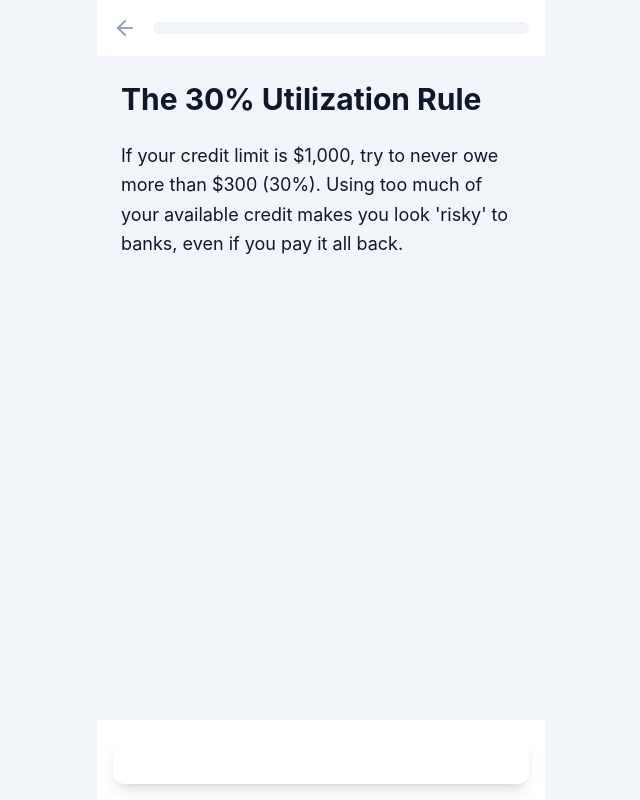
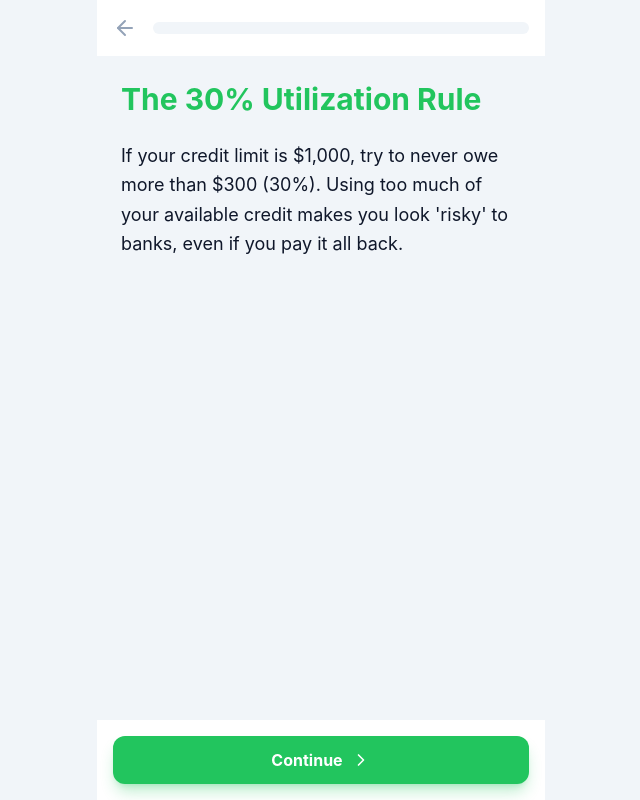
Before and after one commit to davidlealb/financial-educator, a React (Vite) app: page /lesson/advanced-credit in a window 1280 px wide. Shown: the whole page, without its empty margins (319-959 px from the left). Built offline with nearby package versions, Linux system fonts and the light colour scheme.

Commit message:
feat: Initialize base CSS with Tailwind, custom theme variables, and a shake animation.

```diff
--- a/src/index.css
+++ b/src/index.css
@@ -2,11 +2,11 @@
 
 @theme {
   --color-primary-light: #4ade80;
-  --color-primary-DEFAULT: #22c55e;
+  --color-primary: #22c55e;
   --color-primary-dark: #16a34a;
 
   --color-secondary-light: #fde047;
-  --color-secondary-DEFAULT: #eab308;
+  --color-secondary: #eab308;
   --color-secondary-dark: #ca8a04;
 
   --color-background: #f1f5f9;
@@ -28,3 +28,31 @@
     @apply bg-background text-text-primary antialiased;
   }
 }
+
+@keyframes shake {
+
+  10%,
+  90% {
+    transform: translate3d(-1px, 0, 0);
+  }
+
+  20%,
+  80% {
+    transform: translate3d(2px, 0, 0);
+  }
+
+  30%,
+  50%,
+  70% {
+    transform: translate3d(-4px, 0, 0);
+  }
+
+  40%,
+  60% {
+    transform: translate3d(4px, 0, 0);
+  }
+}
+
+.animate-shake {
+  animation: shake 0.5s cubic-bezier(.36, .07, .19, .97) both;
+}
```
